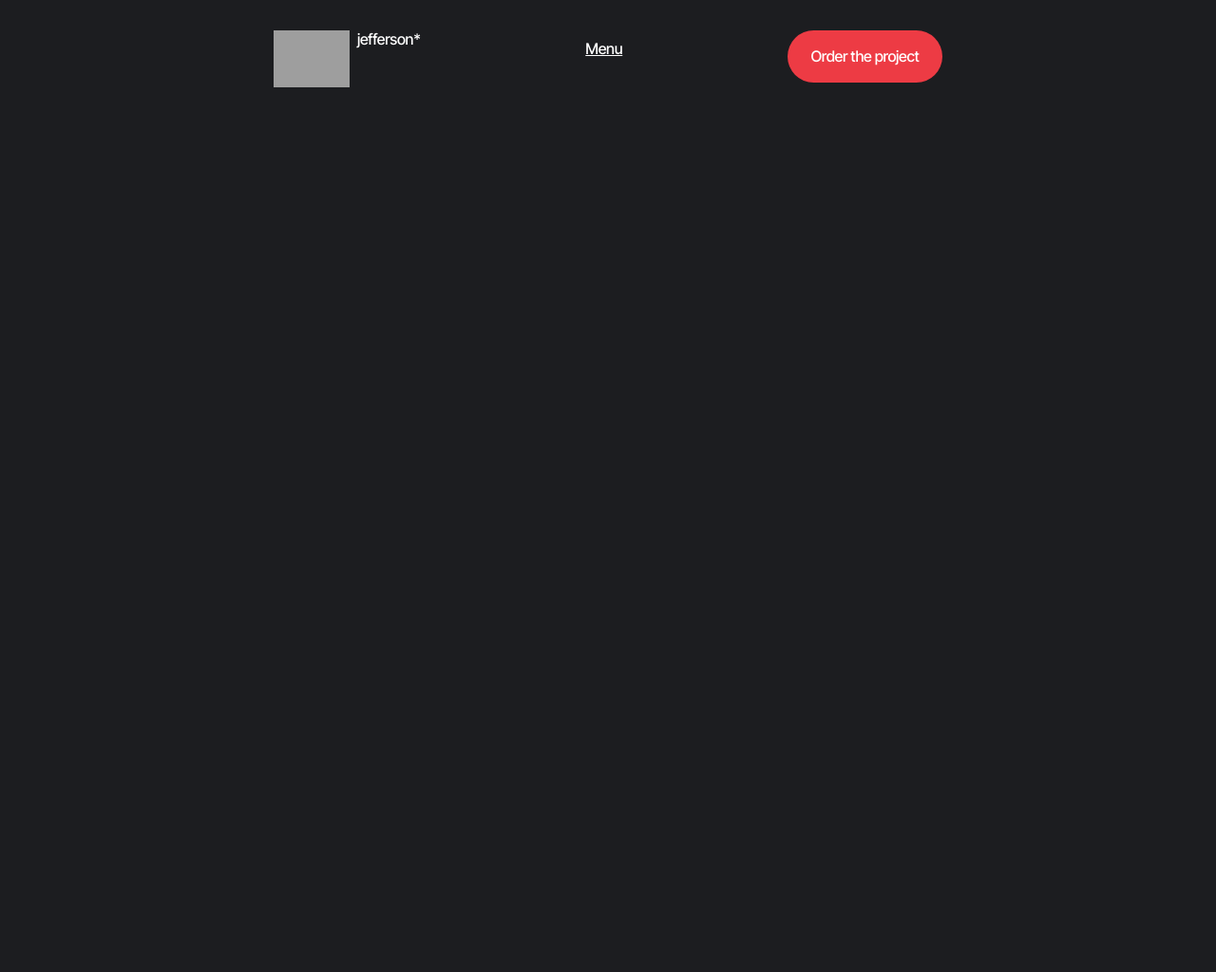
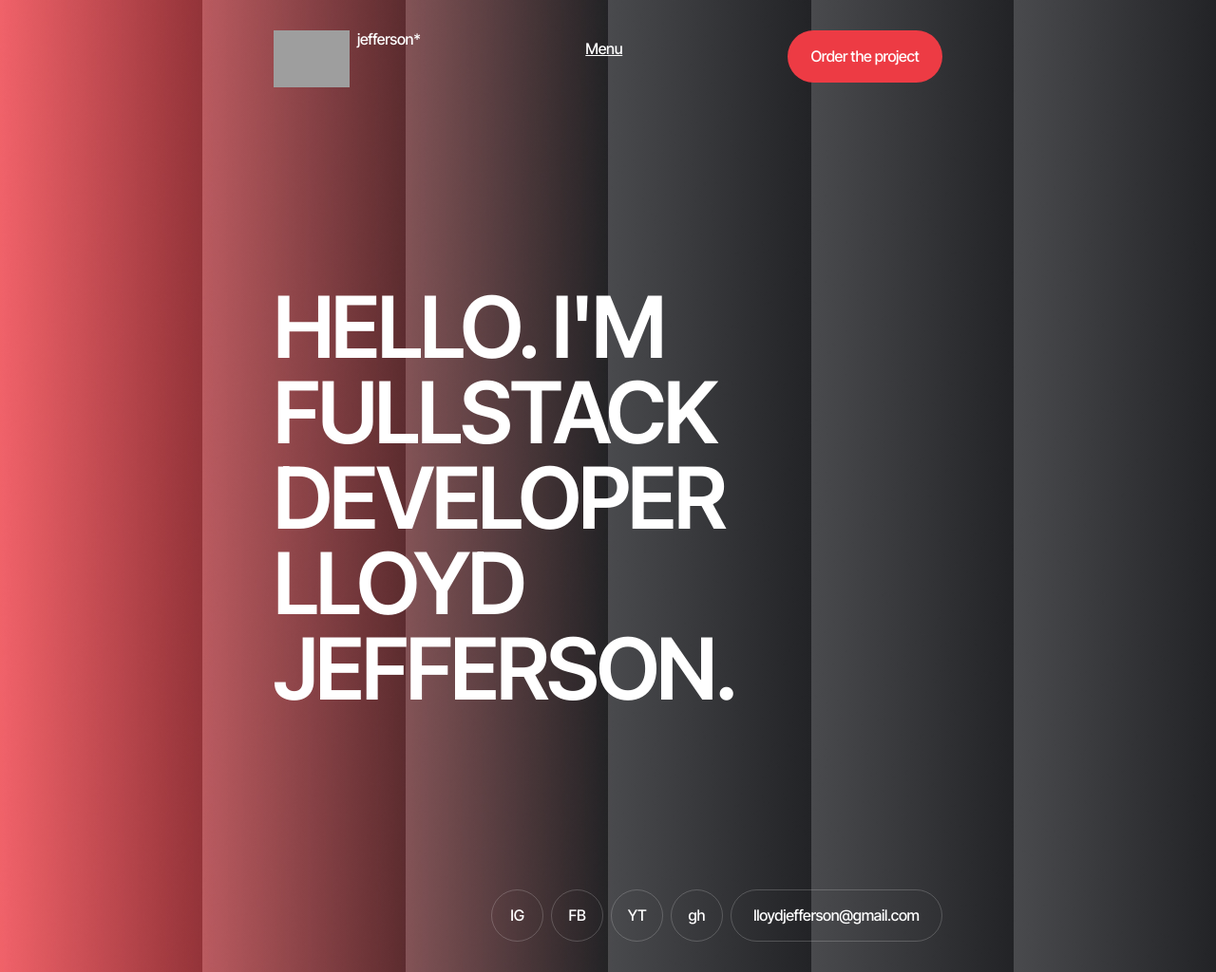
Before and after one commit to VPresich/fullstack-portfolio, a website built with Vite: page src/index.html in a window 1280 px wide. Shown: the whole page at 95% size. Before the commit the page ends 800 px from the top, so only its background shows below. Built offline with nearby package versions, Linux system fonts and the light colour scheme; grey boxes are pictures that could not be loaded.

Commit message:
added styles for hero

```diff
--- a/src/css/base/common.css
+++ b/src/css/base/common.css
@@ -1,5 +1,5 @@
 body {
-  font-family: 'Inter Tight', sans-serif;
+  font-family: 'InterTight', sans-serif;
   font-weight: 500;
   color: var(--main-text);
   background-color: var(--background);
--- a/src/css/layout/header.css
+++ b/src/css/layout/header.css
@@ -74,7 +74,7 @@
     border: none;
     outline: none;
     background-color: transparent;
-    font-family: 'Inter Tight', sans-serif;
+    font-family: 'InterTight', sans-serif;
     font-weight: 500;
     font-size: 16px;
     letter-spacing: -0.02em;
@@ -92,7 +92,7 @@
     align-items: center;
     background: var(--button-text);
 
-    font-family: 'Inter Tight', sans-serif;
+    font-family: 'InterTight', sans-serif;
     font-weight: 500;
     font-size: 16px;
     letter-spacing: -0.02em;
@@ -114,7 +114,7 @@
   }
 
   .header-menu-item-link {
-    font-family: 'Inter Tight', sans-serif;
+    font-family: 'InterTight', sans-serif;
     font-weight: 500;
     font-size: 16px;
     letter-spacing: -0.02em;
--- a/src/css/layout/hero.css
+++ b/src/css/layout/hero.css
@@ -1,8 +1,135 @@
-@media screen and (min-width: 375px) {
+.hero-section {
+  width: 100%;
+  height: 812px;
+  background-image: repeating-linear-gradient(
+      90deg,
+      rgba(255, 255, 255, 0.2) 0%,
+      rgba(59, 59, 59, 0.2) 16.67%,
+      rgba(255, 255, 255, 0.2) 57px
+    ),
+    url('/img/hero/bgr.jpg');
+
+  background-repeat: repeat, no-repeat;
+  background-position: 0 0;
+  background-size: 100% 100%;
+  backdrop-filter: blur(100px);
+  padding-top: 281px;
+  padding-bottom: 32px;
+}
+
+.hero-container {
+  height: 100%;
+  display: flex;
+  flex-direction: column;
+  justify-content: space-between;
+  align-items: center;
+}
+
+.hero-title {
+  font-family: 'InterTight', sans-serif;
+  font-size: 50px;
+  line-height: 100%;
+  letter-spacing: -0.03em;
+  text-transform: uppercase;
+}
+
+.last-line {
+  width: 100%;
+  display: flex;
+  flex-wrap: wrap;
+  justify-content: flex-end;
+  gap: 4px;
+}
+
+.hero-social-list {
+  display: flex;
+  gap: 4px;
+}
+
+.hero-social-list-item {
+  border: 1px solid rgba(250, 250, 250, 0.2);
+  border-radius: 60px;
+  padding: 10px 12px;
+  width: 37px;
+  height: 37px;
+  display: flex;
+  justify-content: center;
+  align-items: center;
+}
+
+.hero-social-list-link {
+  font-family: 'InterTight', sans-serif;
+  font-weight: 500;
+  font-size: 14px;
+  text-transform: uppercase;
+  letter-spacing: -0.02em;
+}
+
+.hero-address {
+  border: 1px solid rgba(250, 250, 250, 0.2);
+  border-radius: 60px;
+  width: 178px;
+  height: 37px;
+  display: flex;
+  justify-content: center;
+  align-items: center;
+}
+
+.hero-email-link {
+  font-family: var(--font-family);
+  font-weight: 500;
+  font-size: 14px;
+  letter-spacing: -0.02em;
 }
 
 @media screen and (min-width: 768px) {
+  .hero-section {
+    /* max-width: 768px; */
+    height: 1024px;
+    padding-top: 300px;
+  }
+
+  .hero-container {
+    height: 100%;
+  }
+
+  .hero-title {
+    font-size: 90px;
+  }
+
+  .last-line {
+    gap: 8px;
+  }
+
+  .hero-social-list {
+    gap: 8px;
+  }
+
+  .hero-social-list-item {
+    width: 55px;
+    height: 55px;
+  }
+
+  .hero-social-list-link {
+    font-size: 16px;
+  }
+
+  .hero-address {
+    width: 223px;
+    height: 55px;
+  }
+
+  .hero-email-link {
+    font-size: 16px;
+  }
 }
 
 @media screen and (min-width: 1440px) {
+  .hero-section {
+    /* max-width: 1440px; */
+    height: 900px;
+  }
+
+  .hero-section:hover {
+  }
 }
--- a/src/css/layout/mobile-menu.css
+++ b/src/css/layout/mobile-menu.css
@@ -67,7 +67,7 @@
 }
 
 .mobile-menu-item-link {
-  font-family: 'Inter Tight', sans-serif;
+  font-family: 'InterTight', sans-serif;
   font-weight: 500;
   font-size: 16px;
   letter-spacing: -0.02em;
@@ -84,7 +84,7 @@
   justify-content: center;
   align-items: center;
   background: var(--button-text);
-  font-family: 'Inter Tight', sans-serif;
+  font-family: 'InterTight', sans-serif;
   font-weight: 500;
   font-size: 14px;
   letter-spacing: -0.02em;
--- a/src/css/utils/fonts.css
+++ b/src/css/utils/fonts.css
@@ -1,11 +1,11 @@
 @font-face {
-  font-family: 'Inter Tight';
+  font-family: 'InterTight';
   font-weight: 500;
   src: url('../../fonts/ttf/InterTight-Medium.ttf') format('truetype');
 }
 
 @font-face {
-  font-family: 'Inter Tight';
+  font-family: 'InterTight';
   font-weight: 600;
   src: url('../../fonts/ttf/InterTight-SemiBold.ttf') format('truetype');
 }
--- a/src/partials/hero.html
+++ b/src/partials/hero.html
@@ -0,0 +1,52 @@
+<section class="hero-section">
+  <div class="container hero-container">
+    <h1 class="hero-title">
+      Hello. I&#39;m Fullstack developer Lloyd Jefferson.
+    </h1>
+    <div class="last-line">
+      <ul class="hero-social-list list">
+        <li class="hero-social-list-item">
+          <a
+            class="hero-social-list-link"
+            target="_blank"
+            rel="noopener"
+            href="https://www.instagram.com/goitclub/"
+            >ig
+          </a>
+        </li>
+        <li class="hero-social-list-item">
+          <a
+            class="hero-social-list-link"
+            target="_blank"
+            rel="noopener"
+            href="https://www.facebook.com/goITclub/"
+            >fb
+          </a>
+        </li>
+        <li class="hero-social-list-item">
+          <a
+            class="hero-social-list-link"
+            target="_blank"
+            rel="noopener"
+            href="https://www.youtube.com/GoIT"
+            >yt
+          </a>
+        </li>
+        <li class="hero-social-list-item">
+          <a
+            class="header-social-list-link"
+            target="_blank"
+            rel="noopener"
+            href="https://github.com/VPresich/fullstack-portfolio"
+            >gh
+          </a>
+        </li>
+      </ul>
+      <address class="hero-address">
+        <a href="email:lloydjefferson@gmail.com" class="hero-email-link"
+          >lloydjefferson@gmail.com</a
+        >
+      </address>
+    </div>
+  </div>
+</section>
```
Also changed, not shown: src/partials/header.html (+0 -55 lines).
